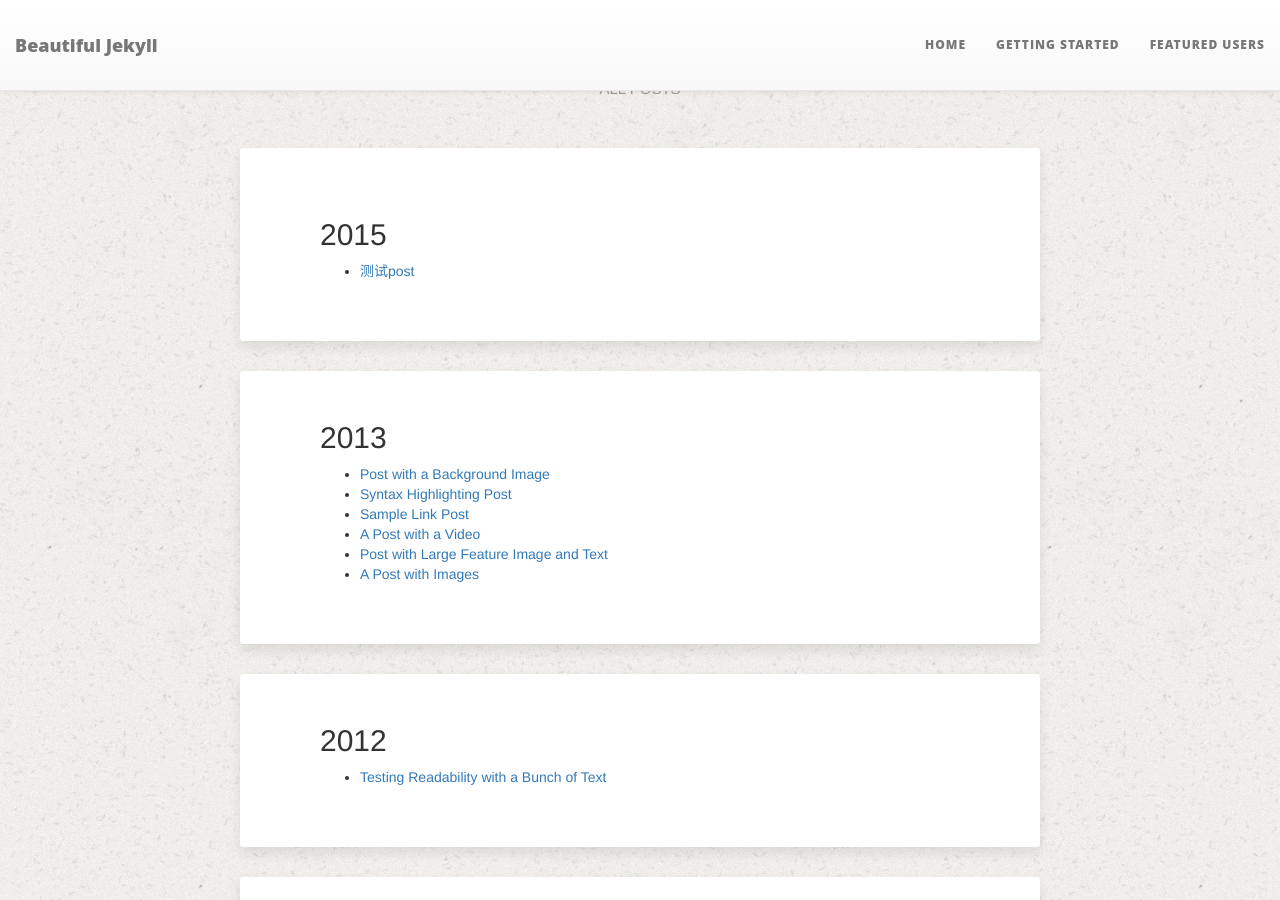
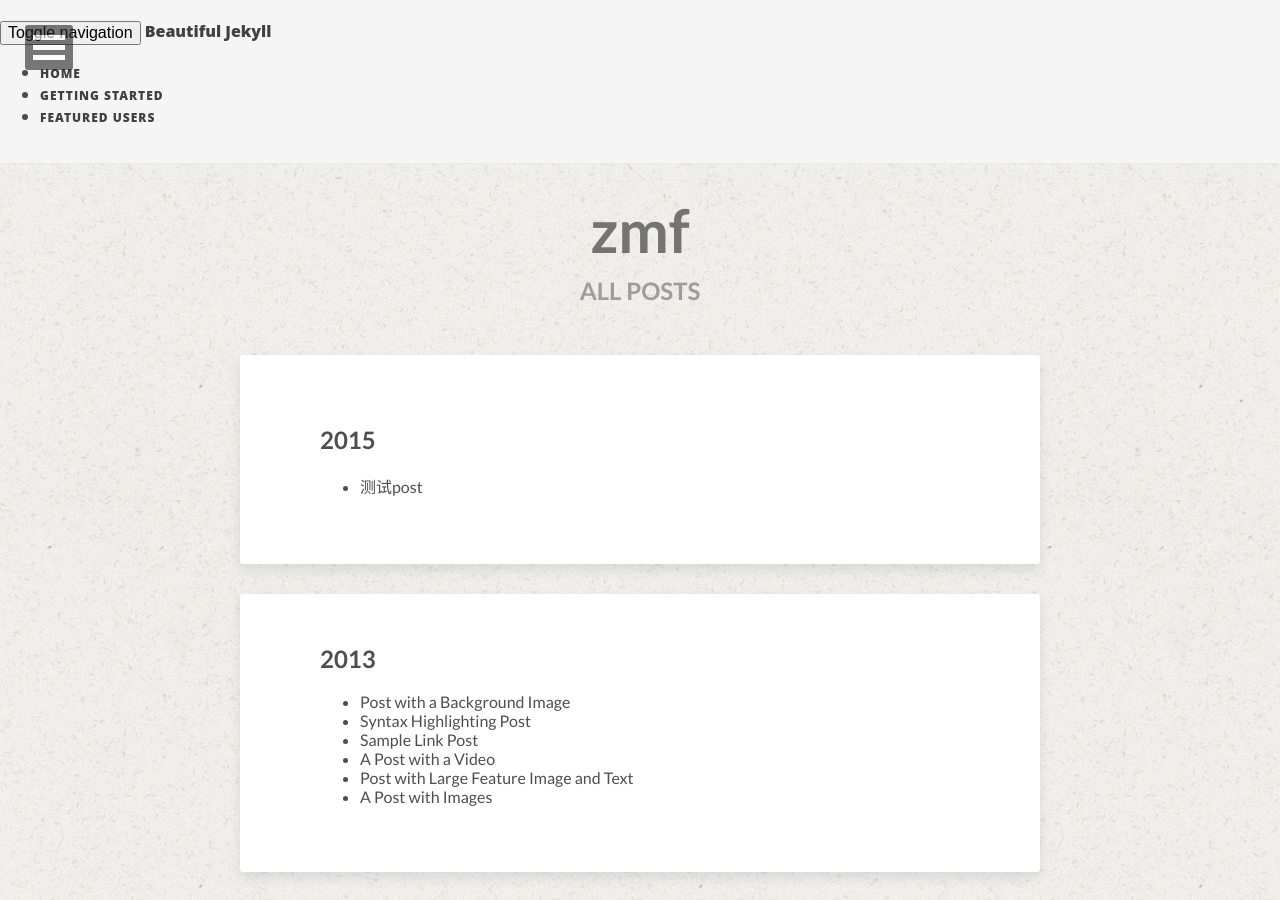
Before and after one commit to MinfeiZhou/MinfeiZhou.github.io, a Jekyll site: the page built from posts/index.html, in a window 1280 px wide and 900 px high. Built offline with Jekyll 4.4.1, drawn with Linux system fonts in a browser that asks for light colours; nearby versions of some CDN libraries; comment, search, counter and statistics services are not loaded.

Commit message:
Revert "edit head.html"
This reverts commit be254077de2a3d75ca8d2d30546a853389ef599f.

```diff
--- a/_includes/head.html
+++ b/_includes/head.html
@@ -35,8 +35,6 @@
 <!-- For all browsers -->
 <link rel="stylesheet" href="{{ site.url }}/assets/css/main.css">
 <link rel="stylesheet" href="{{ site.url }}/assets/css/nav.css">
-<link rel="stylesheet" href="{{ site.url }}/assets/css/bootstrap.css">
-<link rel="stylesheet" href="{{ site.url }}/assets/css/bootstrap-theme.css">
 <!-- Webfonts -->
 <link href="//fonts.googleapis.com/css?family=Lato:300,400,700,300italic,400italic" rel="stylesheet" type="text/css">
 
```
